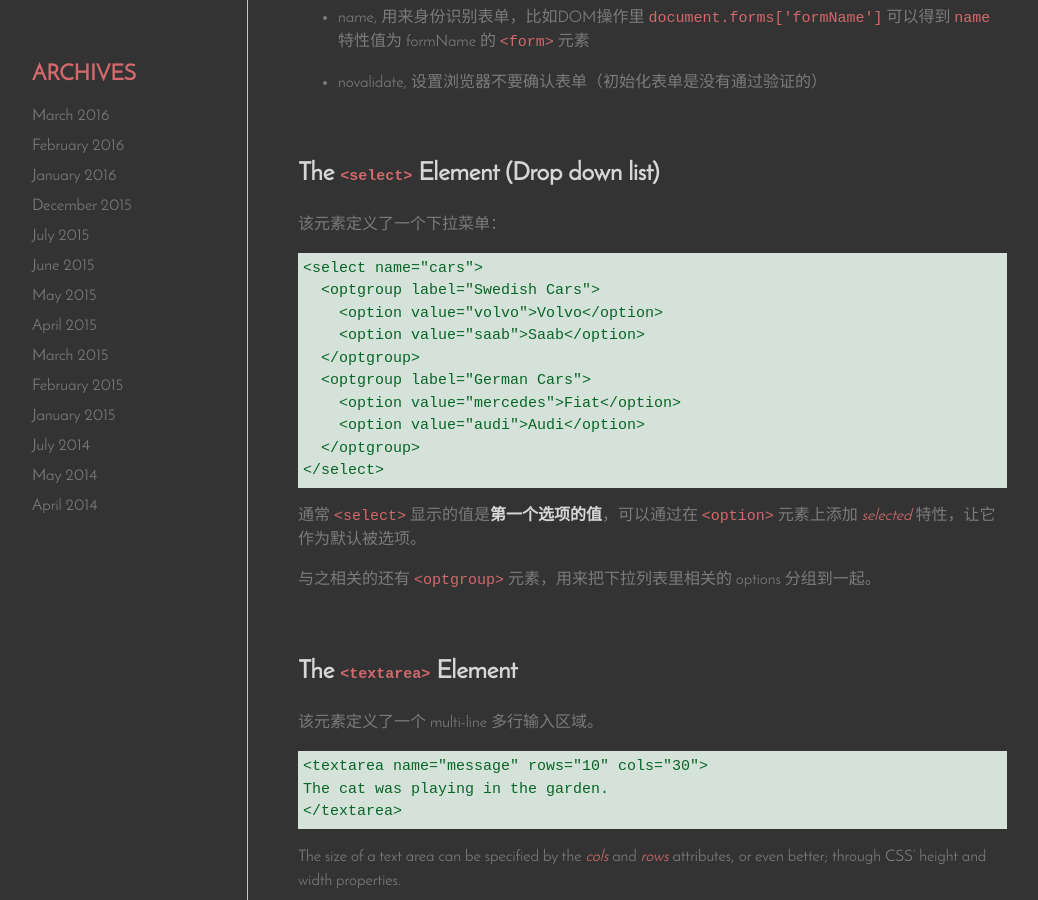
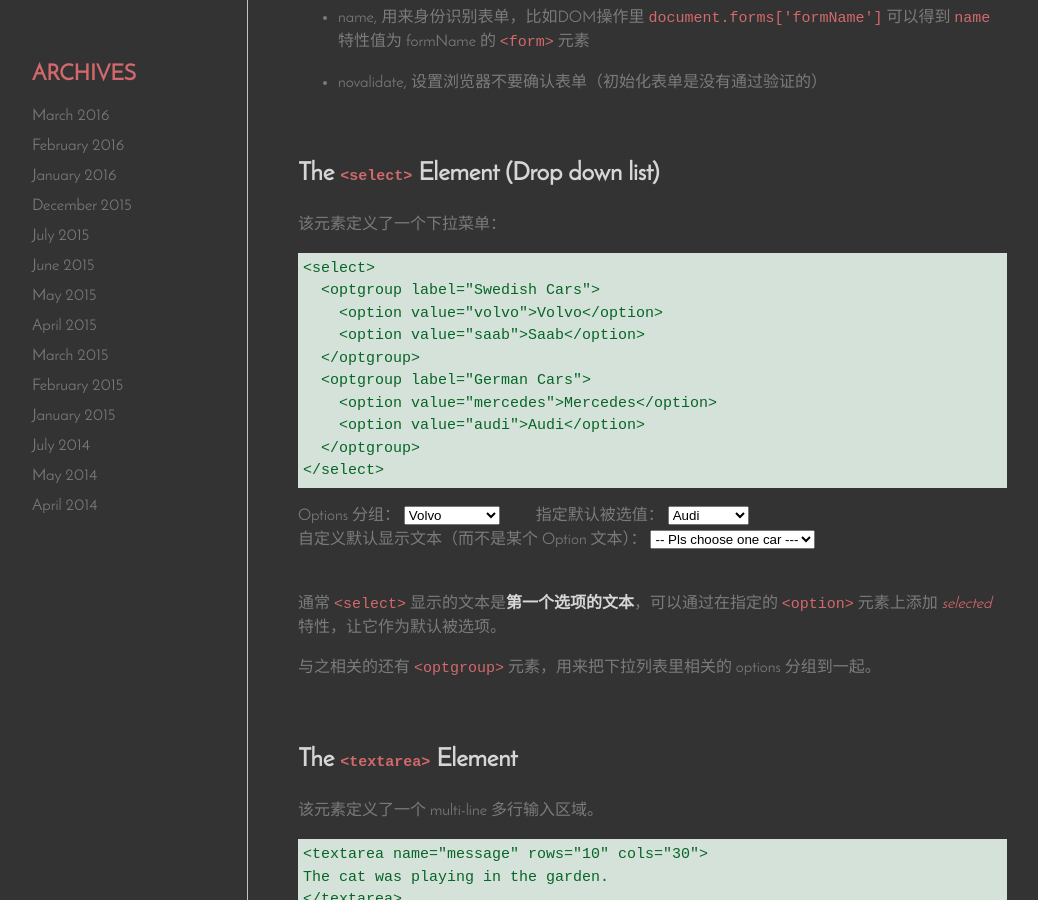
Before and after one commit to Vivi-wu/dive-into-web, a Jekyll site: the page built from _posts/2014-04-20-HTML-Forms-and-Form-Elements.markdown, in a window 1280 px wide and 900 px high, scrolled down 1730 px. Shown: the whole window, without its empty margins (98-1136 px from the left). Built offline with Jekyll 4.4.1, drawn with Linux system fonts in a browser that asks for light colours; nearby versions of some CDN libraries.

Commit message:
update post

```diff
--- a/_posts/2014-04-20-HTML-Forms-and-Form-Elements.markdown
+++ b/_posts/2014-04-20-HTML-Forms-and-Form-Elements.markdown
@@ -57,18 +57,47 @@ To be submitted correctly, each input field **must have** a name attribute. 为
 
 该元素定义了一个下拉菜单：
 
-    <select name="cars">
+    <select>
       <optgroup label="Swedish Cars">
         <option value="volvo">Volvo</option>
         <option value="saab">Saab</option>
       </optgroup>
       <optgroup label="German Cars">
-        <option value="mercedes">Fiat</option>
+        <option value="mercedes">Mercedes</option>
         <option value="audi">Audi</option>
       </optgroup>
     </select>
+<div>
+<span>Options 分组： </span>
+<select>
+  <optgroup label="Swedish Cars">
+    <option value="volvo">Volvo</option>
+    <option value="saab">Saab</option>
+  </optgroup>
+  <optgroup label="German Cars">
+    <option value="mercedes">Mercedes</option>
+    <option value="audi">Audi</option>
+  </optgroup>
+</select>
+<span style="margin-left:2em;">指定默认被选值： </span>
+<select>
+  <option value="volvo">Volvo</option>
+  <option value="saab">Saab</option>
+  <option value="mercedes">Mercedes</option>
+  <option value="audi" selected>Audi</option>
+</select><br>
+<span>自定义默认显示文本（而不是某个 Option 文本）： </span>
+<select>
+  <option value="">-- Pls choose one car ---</option>
+  <option value="volvo">Volvo</option>
+  <option value="saab">Saab</option>
+  <option value="mercedes">Mercedes</option>
+  <option value="audi">Audi</option>
+</select>
+</div>
+<br/>
 
-通常 `<select>` 显示的值是**第一个选项的值**，可以通过在 `<option>` 元素上添加 _selected_ 特性，让它作为默认被选项。
+通常 `<select>` 显示的文本是**第一个选项的文本**，可以通过在指定的 `<option>` 元素上添加 _selected_ 特性，让它作为默认被选项。
 
 与之相关的还有 `<optgroup>` 元素，用来把下拉列表里相关的 options 分组到一起。
 
--- a/_posts/2016-01-21-CSS-fonts.markdown
+++ b/_posts/2016-01-21-CSS-fonts.markdown
@@ -18,11 +18,11 @@ category: CSS
       <td>Sans-serif</td><td>Arial, Verdana，微软雅黑</td><td>字符末端不会有多出来的衬线</td>
     </tr>
     <tr style="font-family: monospace;">
-      <td>Monospace</td><td>Courier New, Lucida Console</td><td>每一个字符宽度相同(Safari 好想不支持，这行效果需要在 Chrome 里查看)</td>
+      <td>Monospace</td><td>Courier New, Lucida Console</td><td>每一个字符宽度相同(Safari 好像不支持，这行效果需要在 Chrome 里查看)</td>
     </tr>
 </table>
 
-**Tip**：_sans-serif_ fonts are considered **easier to read** than _serif_ fonts. 前者被认为比后者在电脑屏幕上更容易阅读。
+**Tip**：_sans-serif_ fonts are considered **easier to read** than _serif_ fonts. 无衬线字体被认为比后者在电脑屏幕上更容易阅读，有人比较过同样为 14px 的中文字体，**黑体**看起来比宋体和楷体更**大**。
 
 <!--more-->
 
@@ -34,7 +34,7 @@ The _font-family_ property should hold several font names as a "fallback" system
 
 对于仿宋、楷体，最好在字号大于 14px 的情况下使用，否则影响清晰度。
 
-<span class="blue-text">目前在 ios、android、winphone，三种手机操作系统中的默认字体都是类似**微软雅黑**的 Sans-serif 字体。</span>
+<span class="blue-text">目前在 ios、android、winphone，三种手机操作系统中的默认字体都是类似**微软雅黑**的 Sans-serif 无衬线字体。</span>
 
 **注意**: 如果字体集名称多余一个单词，则必须用**双引号**括起来。like: "Times New Roman".
 
```
